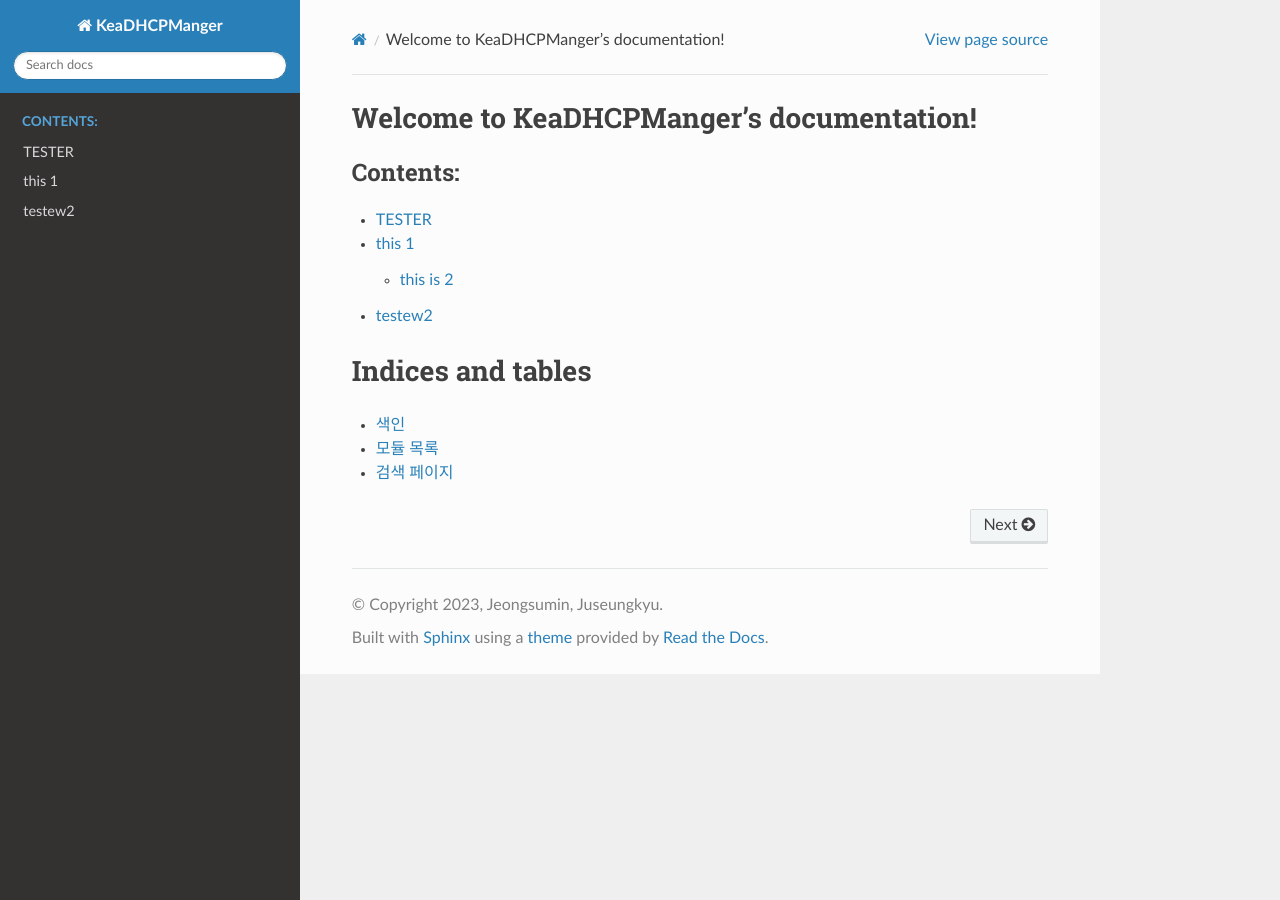
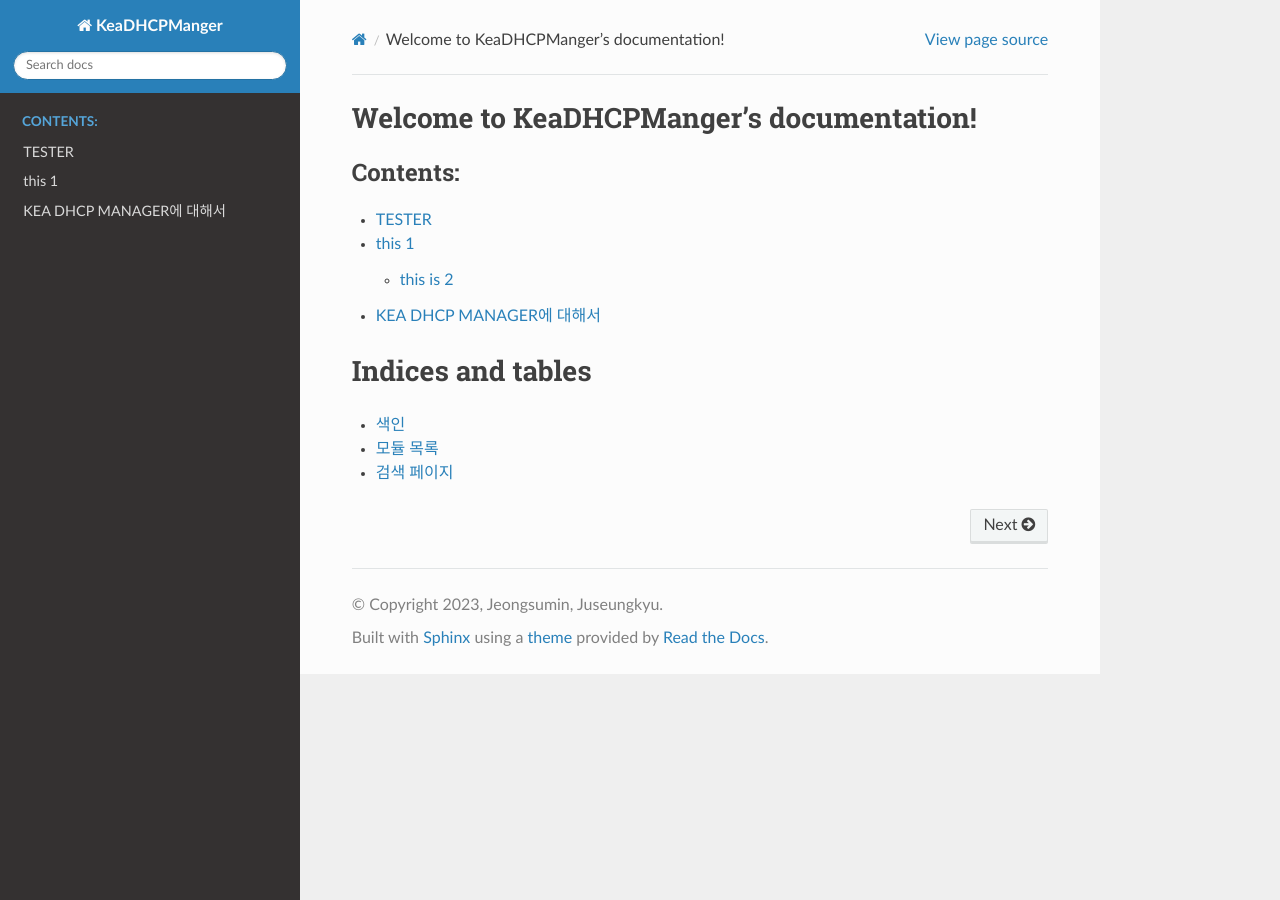
Before and after one commit to neneong/keaDHCPManager, a Sphinx documentation site: the page built from source/index.rst, in a window 1280 px wide. Built offline with Sphinx 7.4.7 and the Read the Docs theme 2.0.0, drawn with Linux system fonts in a browser that asks for light colours; some of the changed lines change nothing that is shown.

Commit message:
update info

```diff
--- a/source/contents/contents_2.md
+++ /dev/null
@@ -1,4 +0,0 @@
-# testew2
-
-
-`tester`
--- /dev/null
+++ b/source/contents/contents_info.md
@@ -0,0 +1,8 @@
+# KEA DHCP MANAGER에 대해서
+
+kea dhcp manager는 aircuve에서 개발된
+kea dhcp 서버를 모니터링 및 관리하는 프로그램입니다.
+
+이 설명서는 kea dhcp manager 0.9.4 버전을 기준으로 작성되어있습니다.
+
+더 많은 정보를 보고 싶으시다면, [aircuve](https://aircuve.com)사이트를 방문해주세요.
--- a/source/index.rst
+++ b/source/index.rst
@@ -10,8 +10,8 @@ Welcome to KeaDHCPManger's documentation!
    :maxdepth: 2
    :caption: Contents:
 
-   contents/contents_1.md
-   contents/contents_2.md
+   contents/contents_login.md
+   contents/contents_info.md
 
 
 Indices and tables
```
Also changed, not shown: source/contents/contents_login.md (renamed from source/contents/contents_1.md), 1 other file.
